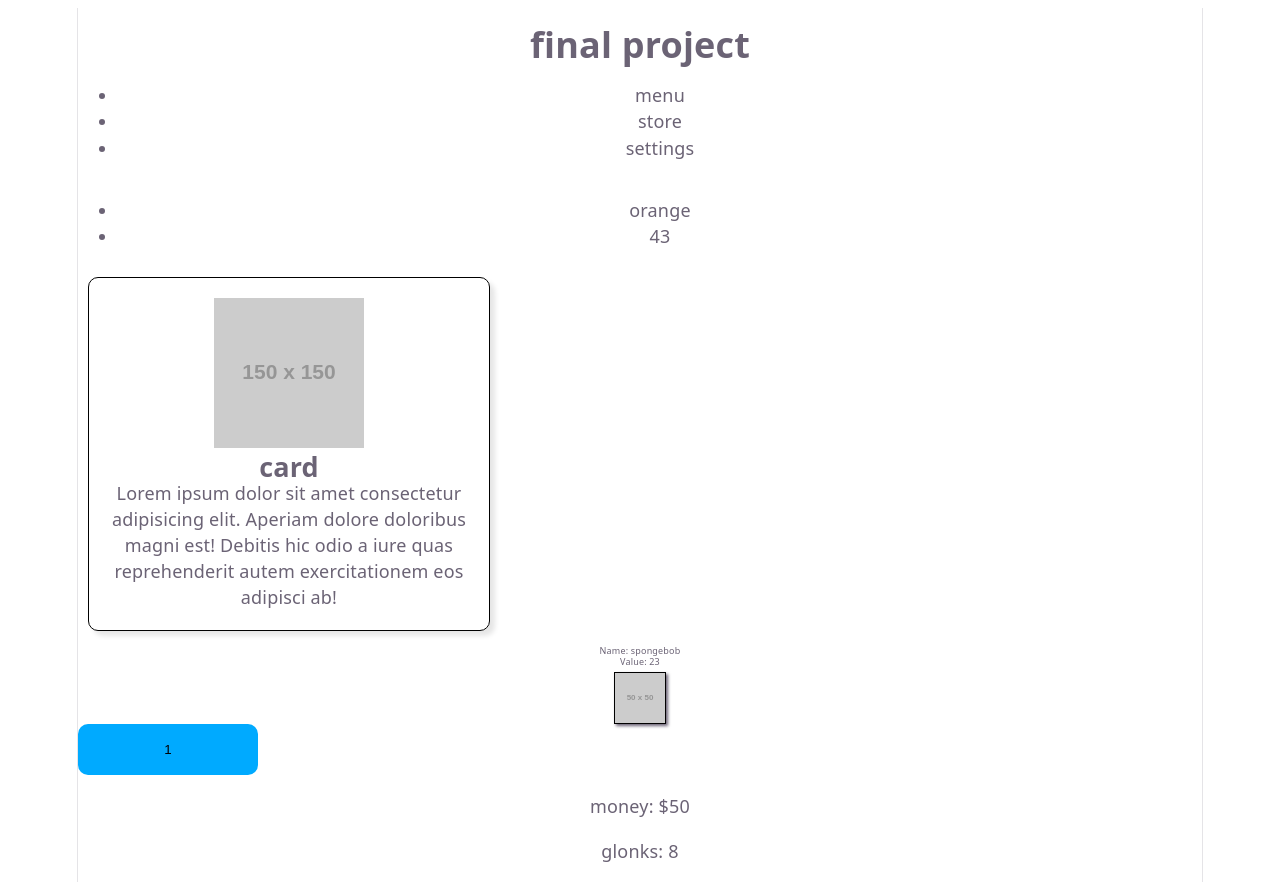
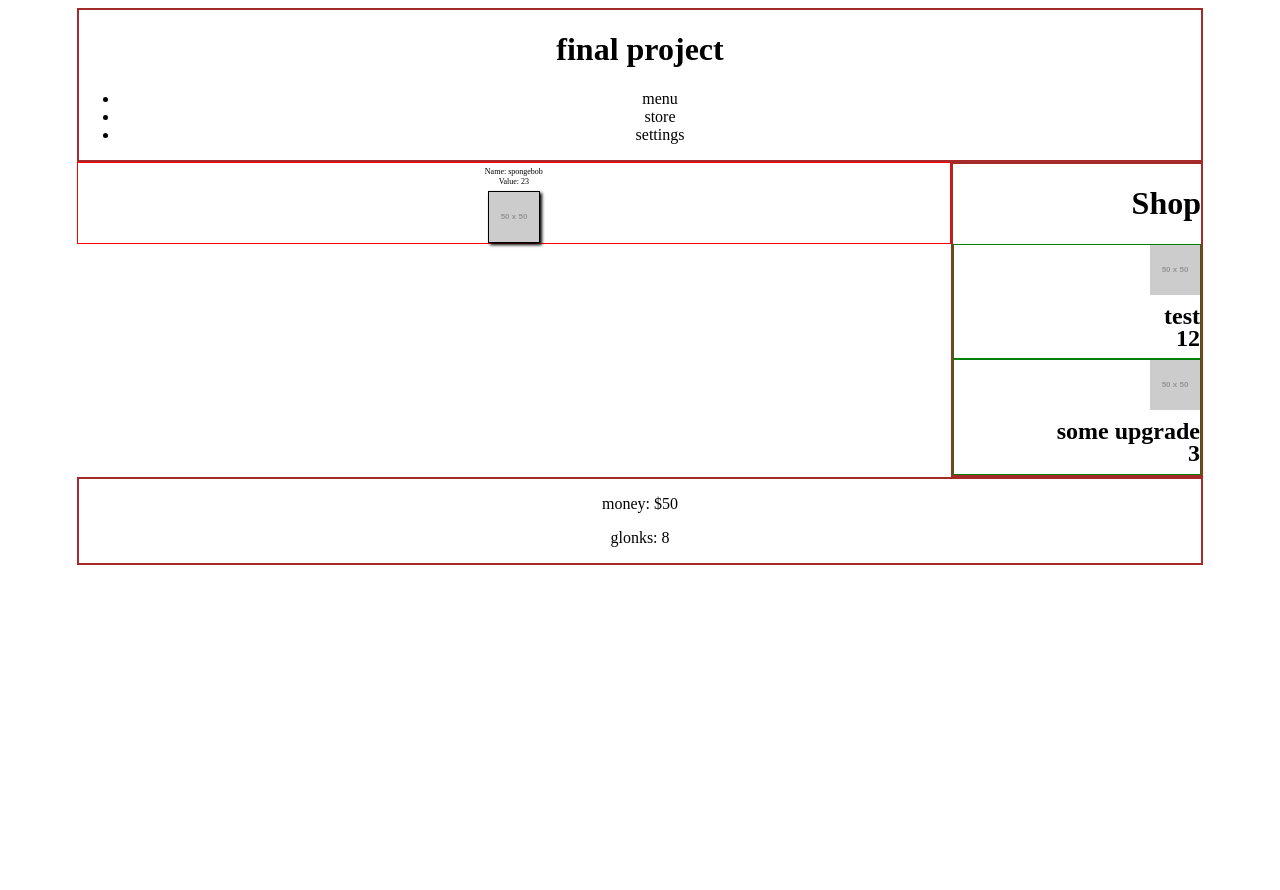
Before and after one commit to JosephHumphrey/CS-332-Final---Glonkulous, a React (Vite) app: page / in a window 1280 px wide. After the commit the page ends 816 px from the top, so only its background shows below. Built offline with nearby package versions, Linux system fonts and the light colour scheme.

Commit message:
created basic layout

```diff
--- a/src/App.tsx
+++ b/src/App.tsx
@@ -3,7 +3,8 @@ import Header from './Header.tsx'
 import Field from './Field.tsx';
 import Card from './Card.tsx';
 import Button from './Button/Button.tsx';
-import Glonks from './Glonks.tsx';
+import Glonks from './Glonk.tsx';
+import Sidebar from './Sidebar.tsx';
 
 function App() {
 
@@ -13,10 +14,10 @@ function App() {
   return(
     <>
       <Header/>
-      <Field/>
-      <Card/>
-      <Glonks name="spongebob" value={23}/>
-      <Button/>
+      <div className='midscreen'>
+        <Field/>
+        <Sidebar/>
+      </div>
       <Footer money={userMoney} glonks={numGlonks}/>
     </>
   );
--- a/src/Field.tsx
+++ b/src/Field.tsx
@@ -1,14 +1,13 @@
+import Glonk from "./Glonk";
 
 function Field() {
 
-    const test1 = "orange"
-    let test2: number = 43;
+    let x = <Glonk name="spongebob" value={23}/>;
 
     return(
-        <ul>
-            <li>{test1}</li>
-            <li>{test2}</li>
-        </ul>
+        <div className="field">
+            <Glonk name="spongebob" value={23}/>
+        </div>
     );
 }
 
--- /dev/null
+++ b/src/Glonk.tsx
@@ -0,0 +1,11 @@
+
+export default function Glonk(props: {name: string, value: number}) {
+
+    return(
+        <div className="glonk">
+            <p>Name: {props.name ?? null}</p>
+            <p>Value: {props.value ?? null}</p>
+            <img src="https://via.placeholder.com/50" alt="glonk" />
+        </div>
+    );
+}
--- a/src/Glonks.tsx
+++ /dev/null
@@ -1,13 +0,0 @@
-
-function Glonks(props: {name: String, value: number}) {
-
-    return(
-        <div className="glonk">
-            <p>Name: {props.name}</p>
-            <p>Value: {props.value}</p>
-            <img src="https://via.placeholder.com/50" alt="glonk" />
-        </div>
-    );
-}
-
-export default Glonks
--- /dev/null
+++ b/src/ShopItem.tsx
@@ -0,0 +1,14 @@
+
+function ShopItem(props: {icon: string, name: string, cost: number, description: string}) {
+
+    return(
+        <div className="shopItem">
+            <img className="shopItem-icon" src={props.icon.length == 0 ? "https://via.placeholder.com/50" : props.icon} alt={props.name ?? "null"} />
+            <h2 className="shopItem-name">{props.name ?? "null"}</h2>
+            <h2 className="shopItem-cost">{props.cost ?? 0}</h2>
+            <p className="shopItem-description">{props.description ?? null}</p>
+        </div>
+    );
+}
+
+export default ShopItem
--- /dev/null
+++ b/src/Sidebar.tsx
@@ -0,0 +1,16 @@
+import ShopItem from "./ShopItem";
+
+function Sidebar() {
+
+    return(
+        <div className="sidebar">
+            <h1>Shop</h1>
+            <div>
+                <ShopItem icon="" name="test" cost={12} description="lorem ipsum"/>
+                <ShopItem icon="" name="some upgrade" cost={3} description="hello"/>
+            </div>
+        </div>
+    );
+}
+
+export default Sidebar
--- a/src/index.css
+++ b/src/index.css
@@ -1,4 +1,4 @@
-:root {
+/* :root {
   --text: #6b6375;
   --text-h: #08060d;
   --bg: #fff;
@@ -48,7 +48,7 @@
   #social .button-icon {
     filter: invert(1) brightness(2);
   }
-}
+} */
 
 #root {
   width: 1126px;
@@ -62,11 +62,58 @@
   box-sizing: border-box;
 }
 
+header {
+  border: 2px solid brown;
+}
+
+footer {
+  border: 2px solid brown;
+}
+
+.midscreen {
+  display: flex;
+  justify-content: flex-end;
+}
+
+.sidebar {
+  width: 20rem;
+  text-align: right;
+  display: flex;
+  flex-direction: column;
+  border: 2px solid brown;
+}
+
+.shopItem {
+  font-size: 1rem;
+  line-height: 2px;
+  padding: 0;
+  margin: 0;
+  border: 1px solid green;
+}
+
+.shopItem-image {
+  border: 1px solid black;
+  box-shadow: 2px 2px 3px;
+}
+
+.shopItem-description {
+  display: none;
+}
+
+.shopItem:hover .shopItem-description {
+  display: block;
+}
+
+.field {
+  width: 100%;
+}
+
 .glonk {
   font-size: .5rem;
   line-height: 2px;
   padding: 0;
   margin: 0;
+  border: 1px solid red;
 }
 
 .glonk img {
@@ -74,7 +121,10 @@
   box-shadow: 2px 2px 3px;
 }
 
-.card {
+
+
+
+/* .card {
   border: 1px solid black;
   border-radius: 10px;
   box-shadow: 5px 5px 5px rgba(0, 0, 0, 0.1);
@@ -98,7 +148,7 @@
 
 .card .cardText {
   margin: 0;
-}
+} */
 
 /*
 body {
```
